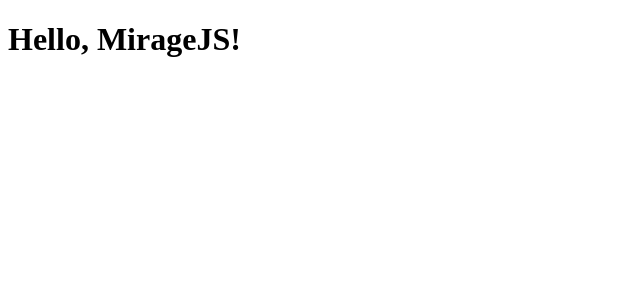
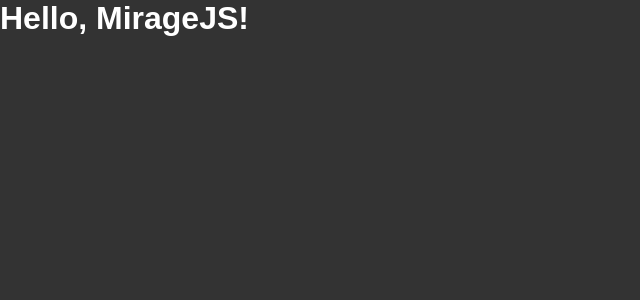
Before and after one commit to victorbadaro/miragejs-usage-example, a React (Vite) app: page / in a window 1280 px wide. Shown: the top 300 px of the page, without its empty margins (0-640 px from the left). Built offline with nearby package versions, Linux system fonts and the light colour scheme.

Commit message:
feat: add some basic styles

```diff
--- a/src/App.tsx
+++ b/src/App.tsx
@@ -1,5 +1,10 @@
+import { GlobalStyle } from './styles/global';
+
 export function App() {
   return (
-    <h1>Hello, MirageJS!</h1>
+    <>
+      <GlobalStyle />
+      <h1>Hello, MirageJS!</h1>
+    </>
   );
 }
--- /dev/null
+++ b/src/styles/global.ts
@@ -0,0 +1,24 @@
+import { createGlobalStyle } from 'styled-components';
+
+export const GlobalStyle = createGlobalStyle`
+    * {
+        margin: 0;
+        padding: 0;
+        box-sizing: border-box;
+    }
+
+    body {
+        font-family: Arial, Helvetica, sans-serif;
+        background-color: #333;
+        color: #fff;
+
+        a {
+            text-decoration: none;
+            color: inherit;
+        }
+
+        button {
+            cursor: pointer;
+        }
+    }
+`;
```
